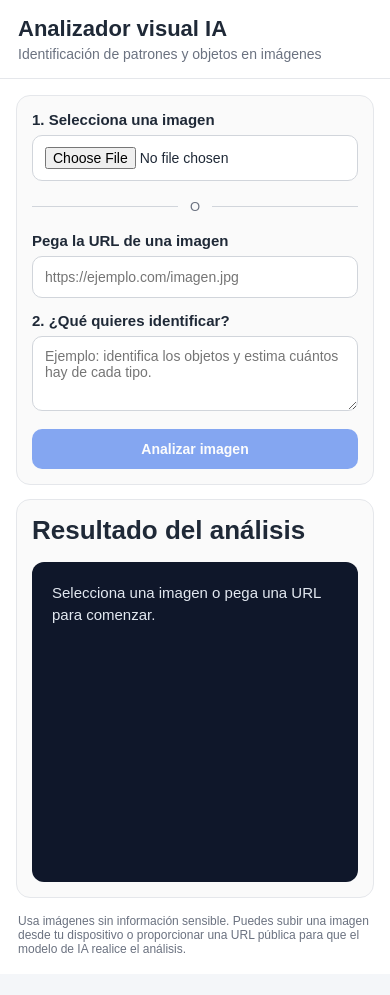
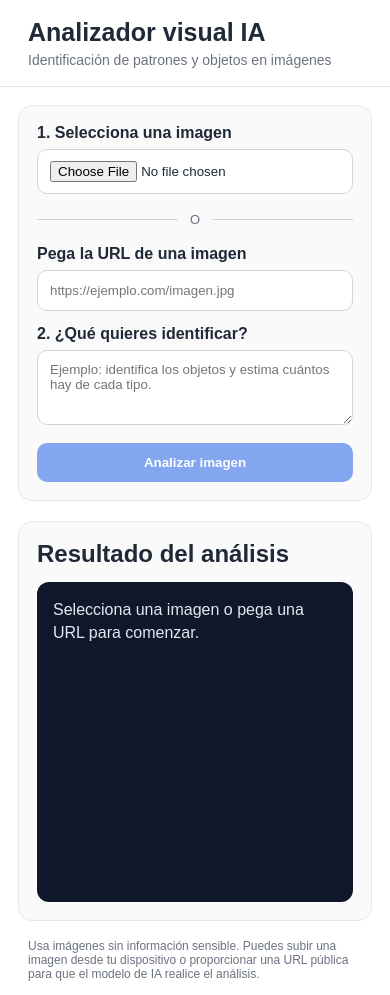
Before and after one commit to Yamishi-aymr/1-3-app-web-patrones, a plain HTML site: page index.html in a window 390 px wide. Before the commit the page ends 974 px from the top, so only its background shows below. Drawn offline with nearby package versions, Linux system fonts and the light colour scheme.

Commit message:
Actualización de CSS 2

```diff
--- a/assets/css/styles.css
+++ b/assets/css/styles.css
@@ -14,103 +14,68 @@ body {
     background: #f4f6f9;
     color: #1f2937;
 
-    /* Evita que toda la página tenga scroll */
+    /* Evita scroll de toda la página en escritorio */
     overflow: hidden;
 }
 
-
-/* ============================================================
-   CONTENEDOR PRINCIPAL
-============================================================ */
-
 .app {
-    width: min(1220px, 96%);
+    width: min(1100px, 96%);
     height: calc(100vh - 24px);
 
     margin: 12px auto;
 
     background: #ffffff;
-
     border-radius: 18px;
-
     overflow: hidden;
 
-    box-shadow:
-        0 15px 40px
-        rgba(0, 0, 0, 0.10);
+    box-shadow: 0 15px 40px rgba(0, 0, 0, 0.10);
 
     display: flex;
     flex-direction: column;
 }
-
-
-/* ============================================================
-   HEADER
-============================================================ */
 
 .header {
     display: flex;
     justify-content: space-between;
     align-items: center;
 
-    flex-shrink: 0;
-
     padding: 18px 28px;
 
-    border-bottom:
-        1px solid #e5e7eb;
+    border-bottom: 1px solid #e5e7eb;
+
+    flex-shrink: 0;
 }
 
 .header h1 {
     margin: 0;
-
     font-size: 25px;
 }
 
 .header p {
-    margin: 4px 0 0;
-
+    margin: 5px 0 0;
     color: #6b7280;
-
     font-size: 14px;
 }
 
 .status {
     font-size: 13px;
-
     color: #16803c;
 }
 
-
-/* ============================================================
-   CONTENIDO
-============================================================ */
-
 .content {
     display: grid;
-
-    grid-template-columns:
-        minmax(0, 1fr)
-        minmax(0, 1fr);
+    grid-template-columns: 1fr 1fr;
 
     gap: 20px;
 
     padding: 20px 28px;
 
     flex: 1;
-
     min-height: 0;
 }
 
-
-/* ============================================================
-   PANELES
-============================================================ */
-
 .panel {
-    border:
-        1px solid #e5e7eb;
-
+    border: 1px solid #e5e7eb;
     border-radius: 14px;
 
     padding: 18px;
@@ -123,18 +88,8 @@ body {
 }
 
 .panel h2 {
-    margin:
-        0
-        0
-        16px;
-
-    font-size: 26px;
+    margin: 0 0 14px;
 }
-
-
-/* ============================================================
-   CAMPOS
-============================================================ */
 
 .field {
     margin-bottom: 14px;
@@ -146,14 +101,7 @@ body {
     margin-bottom: 7px;
 
     font-weight: bold;
-
-    font-size: 15px;
 }
-
-
-/* ============================================================
-   INPUTS
-============================================================ */
 
 input[type="file"],
 input[type="url"],
@@ -162,53 +110,25 @@ textarea {
 
     padding: 11px 12px;
 
-    border:
-        1px solid #d1d5db;
-
+    border: 1px solid #d1d5db;
     border-radius: 10px;
 
     background: #ffffff;
 
-    font-family: inherit;
-
-    font-size: 14px;
-
-    outline: none;
+    font-family: Arial, Helvetica, sans-serif;
 }
-
-input[type="file"]:focus,
-input[type="url"]:focus,
-textarea:focus {
-    border-color: #2563eb;
-}
-
-
-/* ============================================================
-   TEXTAREA
-============================================================ */
 
 textarea {
     min-height: 75px;
-    max-height: 110px;
+    max-height: 100px;
 
     resize: vertical;
 }
 
-
-/* ============================================================
-   VISTA PREVIA
-============================================================ */
-
 .preview {
-    display: block;
-
     width: 100%;
 
-    height: clamp(
-        190px,
-        30vh,
-        290px
-    );
+    height: clamp(180px, 28vh, 280px);
 
     object-fit: contain;
 
@@ -219,16 +139,9 @@ textarea {
     background: #e5e7eb;
 }
 
-
-/* Si no existe imagen todavía */
 .preview:not([src]) {
     display: none;
 }
-
-
-/* ============================================================
-   BOTÓN
-============================================================ */
 
 button {
     width: 100%;
@@ -245,40 +158,23 @@ button {
 
     font-weight: bold;
 
-    font-size: 14px;
-
     cursor: pointer;
-
-    transition:
-        transform 0.15s ease,
-        opacity 0.15s ease;
-}
-
-button:hover:not(:disabled) {
-    transform:
-        translateY(-1px);
 }
 
 button:disabled {
-    opacity: 0.55;
+    opacity: .55;
 
     cursor: not-allowed;
 }
 
-
-/* ============================================================
-   RESULTADO
-============================================================ */
-
 .result {
-    height:
-        calc(100% - 50px);
+    height: calc(100% - 48px);
 
     min-height: 0;
 
     margin: 0;
 
-    padding: 20px;
+    padding: 16px;
 
     border-radius: 12px;
 
@@ -286,116 +182,66 @@ button:disabled {
 
     color: #e2e8f0;
 
+    white-space: normal;
+
     line-height: 1.45;
-
-    font-size: 15px;
 
     overflow-y: auto;
     overflow-x: hidden;
-
-    white-space: normal;
 }
 
+.note {
+    margin: 0;
 
-/* ============================================================
+    padding: 0 28px 14px;
+
+    color: #6b7280;
+
+    font-size: 12px;
+
+    flex-shrink: 0;
+}
+
+/* =========================================================
    MARKDOWN
-============================================================ */
-
-/*
-Evita los espacios enormes que Marked genera
-entre párrafos y elementos de listas.
-*/
+========================================================= */
 
 .result p {
-    margin:
-        4px
-        0
-        8px;
+    margin: 3px 0 7px;
 }
 
+.result p:last-child {
+    margin-bottom: 0;
+}
 
-/* Listas */
+.result strong {
+    font-weight: 700;
+    color: #ffffff;
+}
 
 .result ul,
 .result ol {
-    margin:
-        5px
-        0
-        10px;
+    margin: 5px 0 9px;
 
-    padding-left: 28px;
+    padding-left: 24px;
 }
 
-
-/* Cada elemento */
-
 .result li {
-    margin:
-        3px
-        0;
-
-    padding:
-        0
-        0
-        1px;
+    margin: 2px 0;
 }
 
-
-/*
-Marked puede colocar un <p>
-dentro de cada <li>.
-Esto elimina el espacio adicional.
-*/
-
 .result li > p {
-    margin:
-        2px
-        0;
+    margin: 2px 0;
 }
-
-
-/* Negritas */
-
-.result strong {
-    color: #ffffff;
-
-    font-weight: 700;
-}
-
-
-/* Títulos Markdown */
 
 .result h1,
 .result h2,
-.result h3,
-.result h4 {
-    color: #ffffff;
-
-    margin:
-        10px
-        0
-        6px;
+.result h3 {
+    margin-top: 8px;
+    margin-bottom: 5px;
 
     line-height: 1.25;
 }
-
-.result h1 {
-    font-size: 22px;
-}
-
-.result h2 {
-    font-size: 20px;
-}
-
-.result h3 {
-    font-size: 17px;
-}
-
-
-/*
-Elimina espacios innecesarios
-al principio y al final.
-*/
 
 .result > *:first-child {
     margin-top: 0;
@@ -405,99 +251,11 @@ al principio y al final.
     margin-bottom: 0;
 }
 
+/* =========================================================
+   RESPONSIVE
+========================================================= */
 
-/* ============================================================
-   SCROLLBAR RESULTADO
-============================================================ */
-
-.result::-webkit-scrollbar,
-.panel::-webkit-scrollbar {
-    width: 7px;
-}
-
-.result::-webkit-scrollbar-thumb,
-.panel::-webkit-scrollbar-thumb {
-    background:
-        rgba(148, 163, 184, 0.45);
-
-    border-radius: 20px;
-}
-
-.result::-webkit-scrollbar-track,
-.panel::-webkit-scrollbar-track {
-    background: transparent;
-}
-
-
-/* ============================================================
-   NOTA INFERIOR
-============================================================ */
-
-.note {
-    flex-shrink: 0;
-
-    margin: 0;
-
-    padding:
-        0
-        28px
-        14px;
-
-    color: #6b7280;
-
-    font-size: 12px;
-}
-
-
-/* ============================================================
-   PANTALLAS MEDIANAS
-============================================================ */
-
-@media (
-    max-width: 950px
-) {
-
-    .app {
-        width: 98%;
-    }
-
-    .content {
-        gap: 14px;
-
-        padding:
-            16px;
-    }
-
-    .header {
-        padding:
-            16px
-            20px;
-    }
-
-    .panel {
-        padding:
-            15px;
-    }
-
-    .preview {
-        height:
-            clamp(
-                170px,
-                27vh,
-                240px
-            );
-    }
-
-}
-
-
-/* ============================================================
-   MÓVIL
-============================================================ */
-
-@media (
-    max-width: 760px
-) {
+@media (max-width: 760px) {
 
     html,
     body {
@@ -510,7 +268,6 @@ al principio y al final.
 
     .app {
         width: 100%;
-
         height: auto;
 
         min-height: 100vh;
@@ -520,25 +277,14 @@ al principio y al final.
         border-radius: 0;
     }
 
-    .header {
-        padding:
-            16px
-            18px;
-    }
+    .content {
+        grid-template-columns: 1fr;
 
-    .header h1 {
-        font-size: 22px;
+        padding: 18px;
     }
 
     .status {
         display: none;
-    }
-
-    .content {
-        grid-template-columns: 1fr;
-
-        padding:
-            16px;
     }
 
     .panel {
@@ -555,15 +301,5 @@ al principio y al final.
         height: auto;
 
         min-height: 320px;
-
-        max-height: none;
     }
-
-    .note {
-        padding:
-            0
-            18px
-            18px;
-    }
-
 }
```
